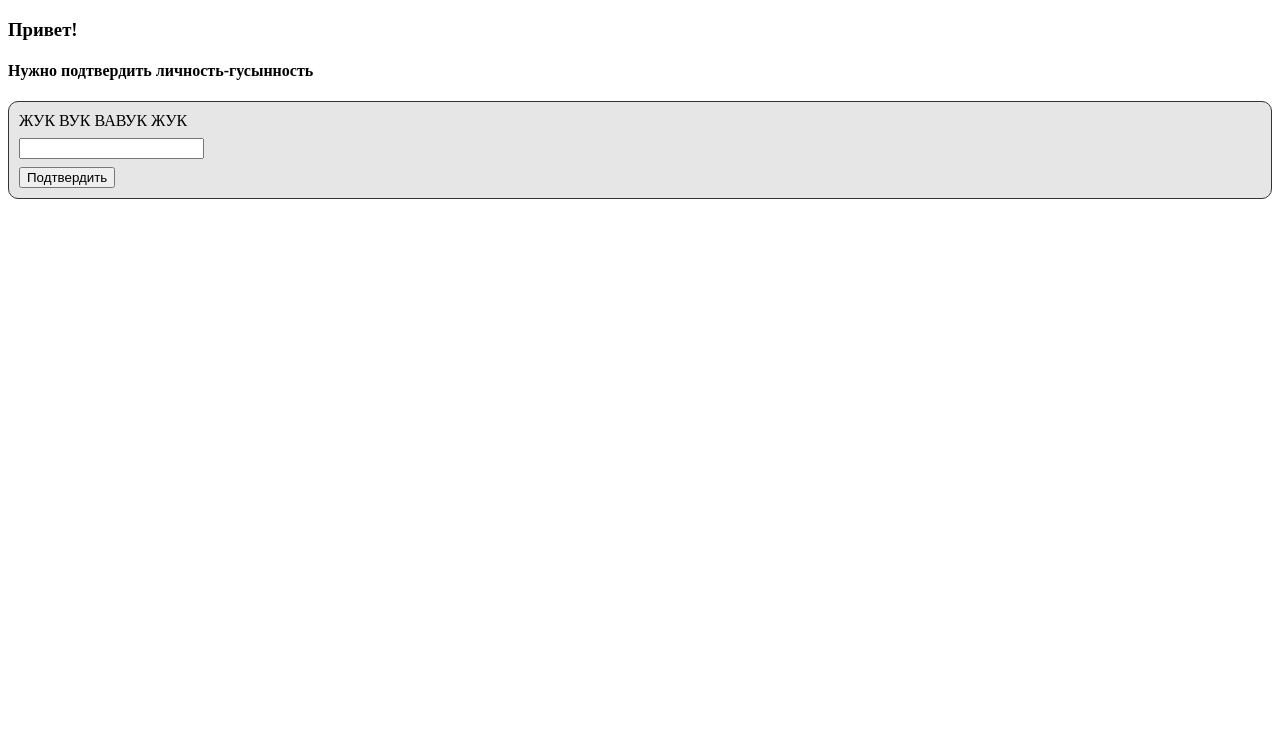
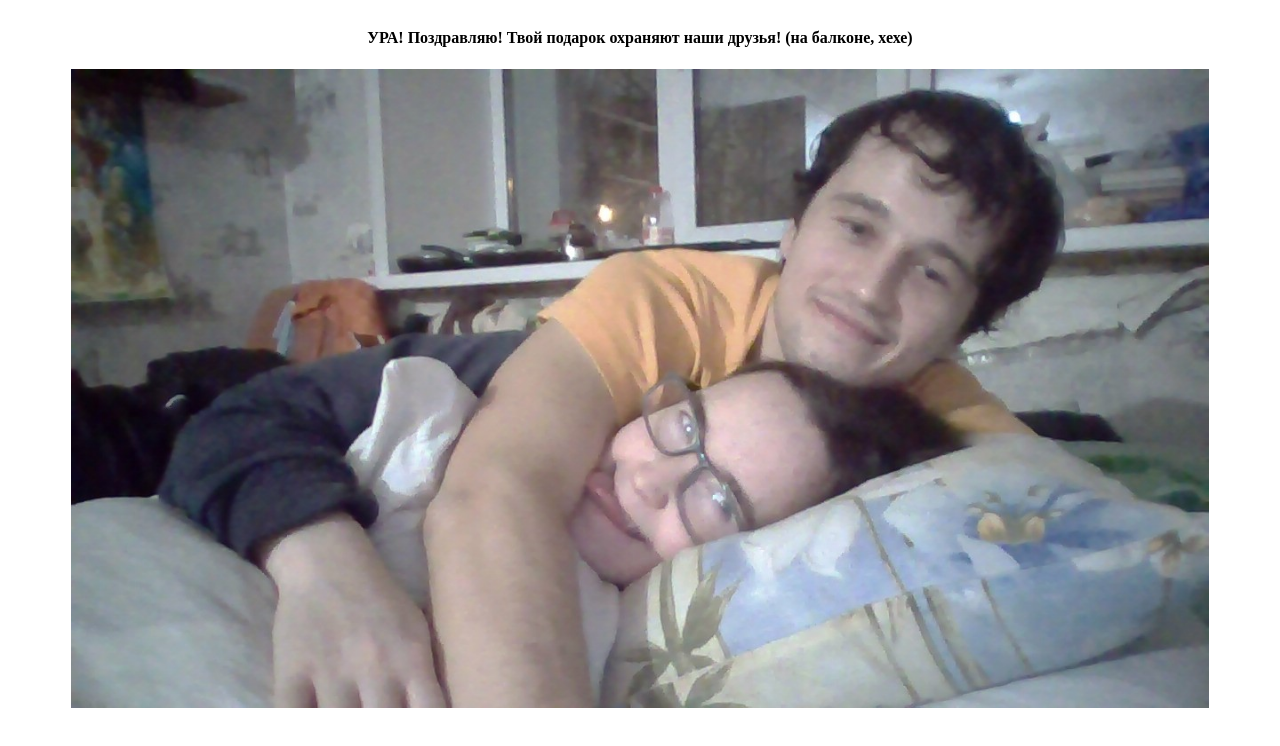
Before and after one commit to damirios/birthday, a React (Create React App) app: page /#/final in a window 1280 px wide. Shown: the top 746 px of the page. Built offline with nearby package versions, Linux system fonts and the light colour scheme.

Commit message:
fix: browser router to hash router

```diff
--- a/src/App.tsx
+++ b/src/App.tsx
@@ -1,10 +1,10 @@
-import { createBrowserRouter, RouterProvider } from "react-router-dom";
+import { createHashRouter, RouterProvider } from "react-router-dom";
 import { PageFirst, PageFourth, PageSecond, PageThird } from "./components";
 import { PageFinal } from "./components/page-final";
 
 import "./style.scss";
 
-const router = createBrowserRouter([
+const router = createHashRouter([
   {
     path: "/",
     element: <PageFirst />,
--- a/src/components/page-final/PageFinal.tsx
+++ b/src/components/page-final/PageFinal.tsx
@@ -4,7 +4,7 @@ export const PageFinal = () => {
       <h4>
         УРА! Поздравляю! Твой подарок охраняют наши друзья! (на балконе, хехе)
       </h4>
-      {/* <img className="photo" src="./URA.jpg" /> */}
+      <img className="photo" src="/URA.jpg" />
     </div>
   );
 };
```
